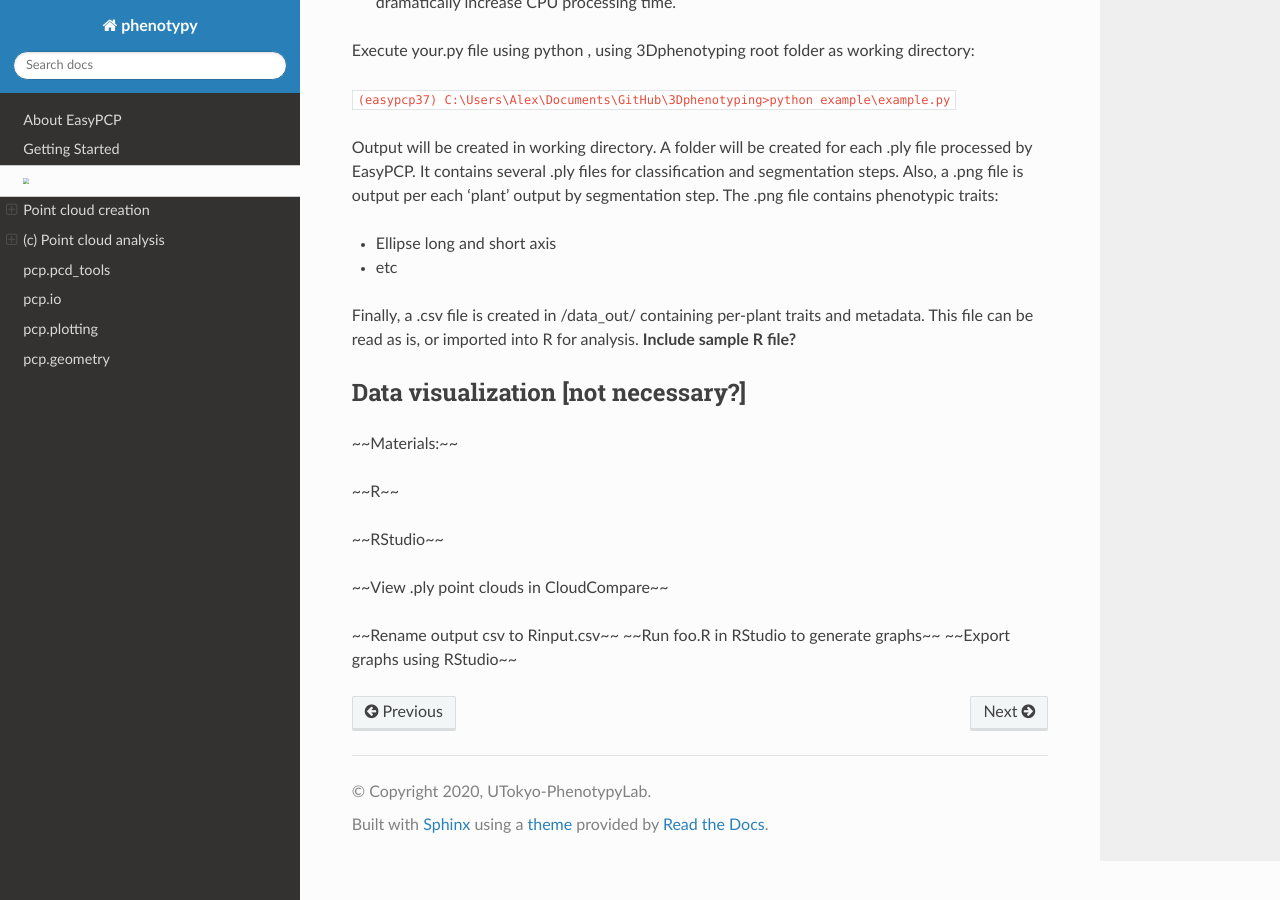
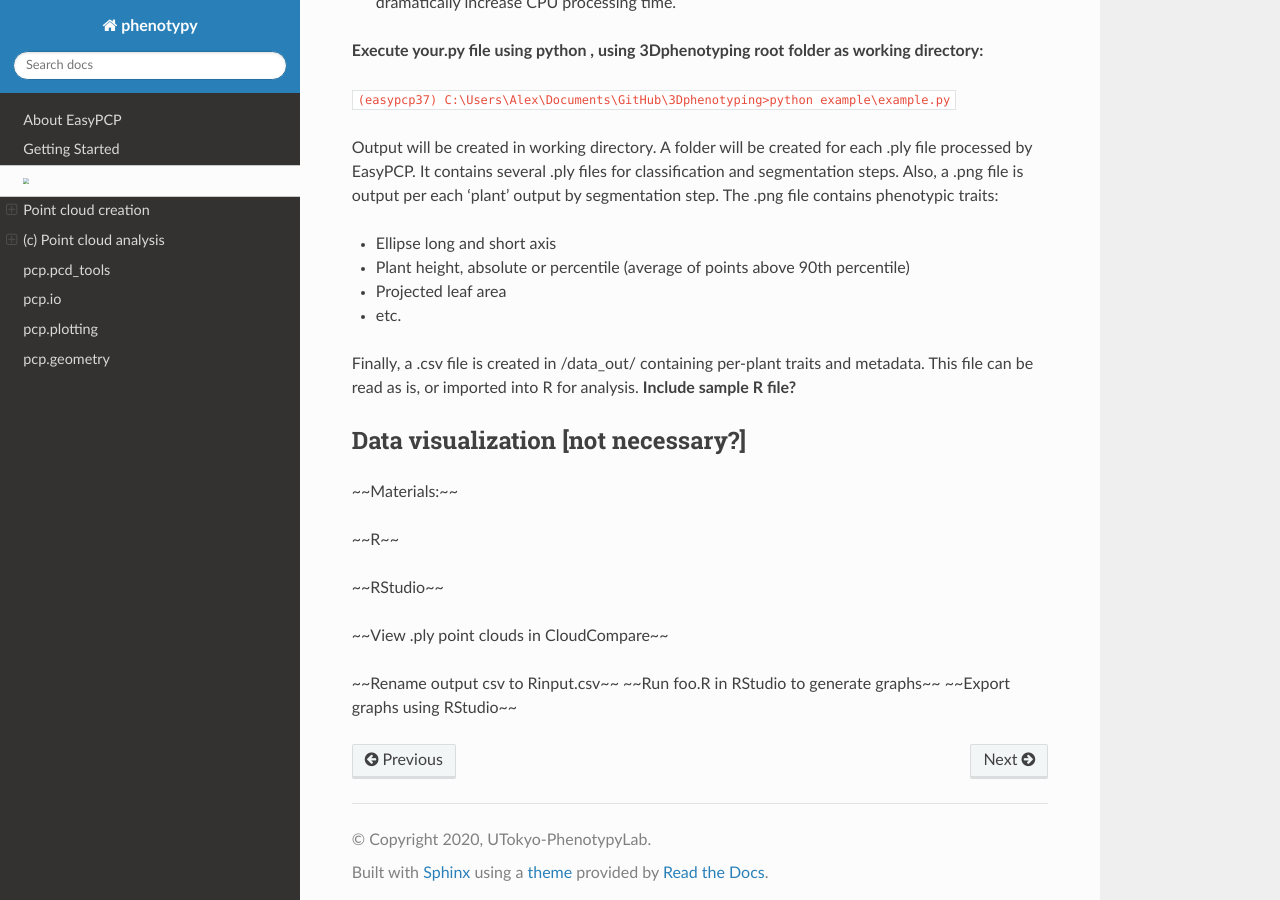
Before and after one commit to MorphometricsGroup/EasyDCP, a Sphinx documentation site: the page built from docs/source/tutorial.md, in a window 1280 px wide and 900 px high, scrolled down 2902 px. Built offline with Sphinx 7.4.7 and the Read the Docs theme 2.0.0, drawn with Linux system fonts in a browser that asks for light colours.

Commit message:
Update tutorial.md

```diff
--- a/docs/source/tutorial.md
+++ b/docs/source/tutorial.md
@@ -93,15 +93,16 @@ Configure EasyPCP before launching:
 
 - Default `eps_points = 10`. Higher value may be used if segmentation fails, such as one plant being wrongly divided in two segments. Recommend trying 13. Higher `eps_points` value may dramatically increase CPU processing time.
 
-Execute your.py file using python , using 3Dphenotyping root folder as working directory:
+**Execute your.py file using python , using 3Dphenotyping root folder as working directory:**
 
 `(easypcp37) C:\Users\Alex\Documents\GitHub\3Dphenotyping>python example\example.py`
 
 Output will be created in working directory. A folder will be created for each .ply file processed by EasyPCP. It contains several .ply files for classification and segmentation steps. Also, a .png file is output per each 'plant' output by segmentation step. The .png file contains phenotypic traits:
 
 - Ellipse long and short axis
-
-- etc
+- Plant height, absolute or percentile (average of points above 90th percentile)
+- Projected leaf area
+- etc.
 
 Finally, a .csv file is created in /data_out/ containing per-plant traits and metadata. This file can be read as is, or imported into R for analysis. **Include sample R file?**
 
```
